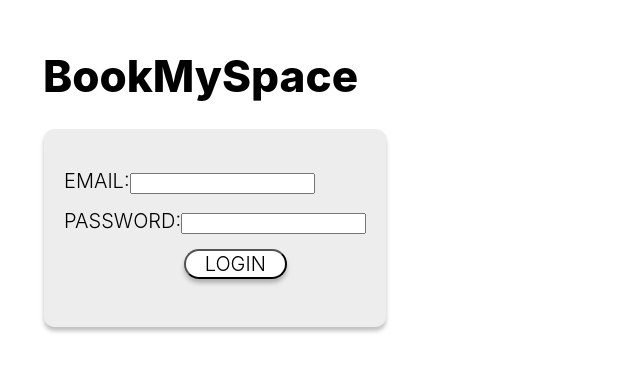
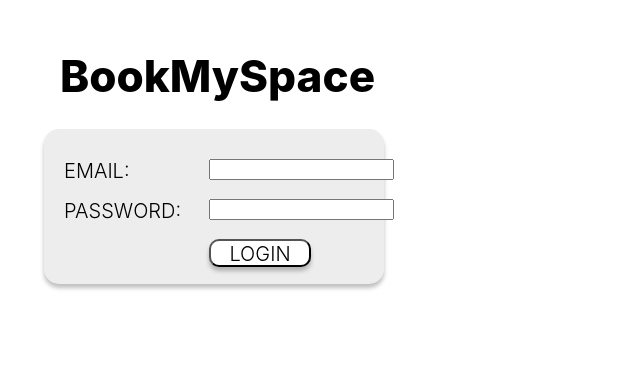
Before and after one commit to YahyaAxmed/naimuri, a React (Create React App) app in the folder frontend/: page /login in a window 1280 px wide. Shown: the part 231-602 px from the top of the page, without its empty margins (0-640 px from the left). Built offline with nearby package versions, Linux system fonts and the light colour scheme.

Commit message:
Login_Final

```diff
--- a/frontend/src/Login.jsx
+++ b/frontend/src/Login.jsx
@@ -51,20 +51,20 @@ function Login({ onLogin }) {
 
   return (
     <div style={{width: '100%', height: '100%', position: 'relative', background: 'white'}}>
-      <div style={{left: 43, top: 280, position: 'absolute', color: 'black', fontSize: 44, fontFamily: 'Inter', fontWeight: '800', wordWrap: 'break-word'}}>
+      <div style={{left: 60, top: 280, position: 'absolute', color: 'black', fontSize: 44, fontFamily: 'Inter', fontWeight: '800', wordWrap: 'break-word'}}>
         BookMySpace
       </div>
-        <div style={{width: 342, height: 198, left: 44, top: 360, position: 'absolute', background: '#EDEDED', boxShadow: '0px 4px 4px rgba(0, 0, 0, 0.25)', borderRadius: 10}}>
+        <div style={{width: 340, height: 155, left: 44, top: 360, position: 'absolute', background: '#EDEDED', boxShadow: '0px 4px 4px rgba(0, 0, 0, 0.25)', borderRadius: 15}}>
           <form onSubmit={handleSubmit}>
-            <div style={{left: 20, top: 40, position: 'absolute', color: 'black', fontSize: 20, fontFamily: 'Inter', fontWeight: '300', textTransform: 'uppercase', wordWrap: 'break-word'}}>
+            <div style={{left: 20, top: 30, position: 'absolute', color: 'black', fontSize: 20, fontFamily: 'Inter', fontWeight: '300', textTransform: 'uppercase', wordWrap: 'break-word'}}>
               <label>Email:</label>
-              <input type="email" value={email} onChange={(e) => setEmail(e.target.value)} required />
+              <input type="email" value={email} onChange={(e) => setEmail(e.target.value)} required style={{left: 145, position: 'absolute'}}/>
             </div>
-            <div style={{left: 20, top: 80, position: 'absolute', color: 'black', fontSize: 20, fontFamily: 'Inter', fontWeight: '300', textTransform: 'uppercase', wordWrap: 'break-word'}}>
+            <div style={{left: 20, top: 70, position: 'absolute', color: 'black', fontSize: 20, fontFamily: 'Inter', fontWeight: '300', textTransform: 'uppercase', wordWrap: 'break-word'}}>
               <label>Password:</label>
-              <input type="password" value={password} onChange={(e) => setPassword(e.target.value)} required />
+              <input type="password" value={password} onChange={(e) => setPassword(e.target.value)} required style={{left: 145, position: 'absolute'}}/>
             </div>
-            <button type="submit" style={{left: 140, top: 120, position: 'absolute', color: 'black', fontSize: 20, fontFamily: 'Inter', fontWeight: '300', textTransform: 'uppercase', wordWrap: 'break-word', width: '30%', height: '15%', background: 'white', boxShadow: '0px 4px 4px rgba(0, 0, 0, 0.25)', borderRadius: 15}}>Login</button>
+            <button type="submit" style={{left: 165, top: 110, position: 'absolute', color: 'black', fontSize: 20, fontFamily: 'Inter', fontWeight: '300', textTransform: 'uppercase', wordWrap: 'break-word', width: '30%', height: '18%', background: 'white', boxShadow: '0px 4px 4px rgba(0, 0, 0, 0.25)', borderRadius: 10}}>Login</button>
             {error && <div>{error}</div>}
           </form>
         </div>
--- a/frontend/src/UserHistory.jsx
+++ b/frontend/src/UserHistory.jsx
@@ -40,10 +40,10 @@ function UserHistory() {
 
   return (
     <div style={{width: '100%', height: '100%', position: 'relative', background: 'white'}}>
-      <div style={{left: 43, top: 82, position: 'absolute', color: 'black', fontSize: 40, fontFamily: 'Inter', fontWeight: '900', textTransform: 'uppercase', wordWrap: 'break-word'}}>history</div>
+      <div style={{left: 43, top: 82, position: 'fixed', color: 'black', fontSize: 40, fontFamily: 'Inter', fontWeight: '900', textTransform: 'uppercase', wordWrap: 'break-word'}}>history</div>
       {reservations.length > 0 ? (
         reservations.map((reservation) => (
-          <div key={reservation.id} className="reservation-card" style={{top: 200}}>
+          <div key={reservation.id} className="reservation-card" style={{top: 150, position: 'relative'}}>
             <BookingDate bookingDate={reservation.bookingDate} />
             <BookingNumber bookingNumber={reservation.id} />
             <BookingStatus bookingStatus={reservation.checked_in} />
--- a/frontend/src/UserLayout.jsx
+++ b/frontend/src/UserLayout.jsx
@@ -23,7 +23,7 @@ function UserLayout() {
         </Routes>
           </TabPanel>
         </TabPanels>
-        <TabList>
+        <TabList >
           <Tab>
             <Link to="/">Home</Link>
           </Tab>
```
